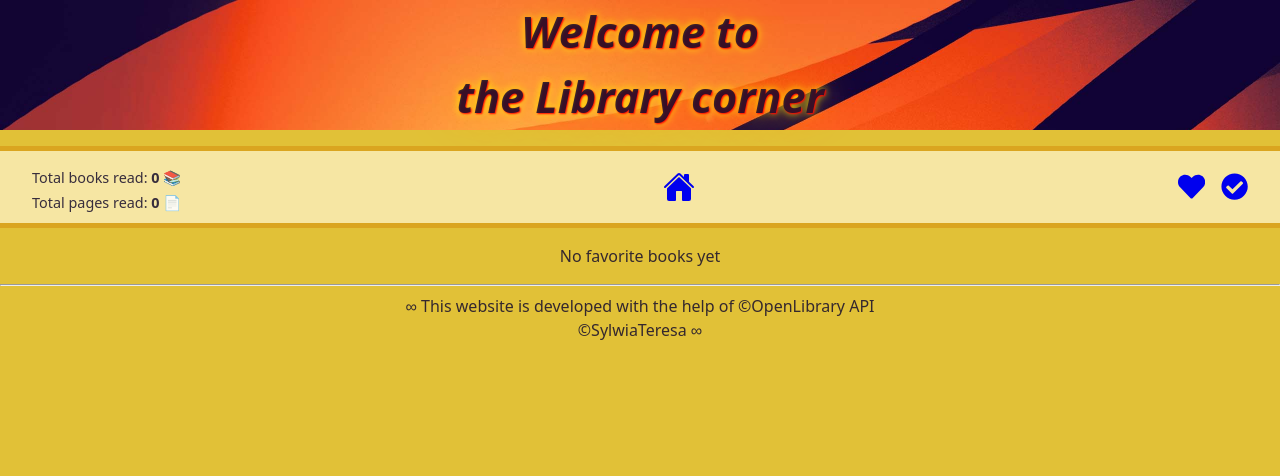
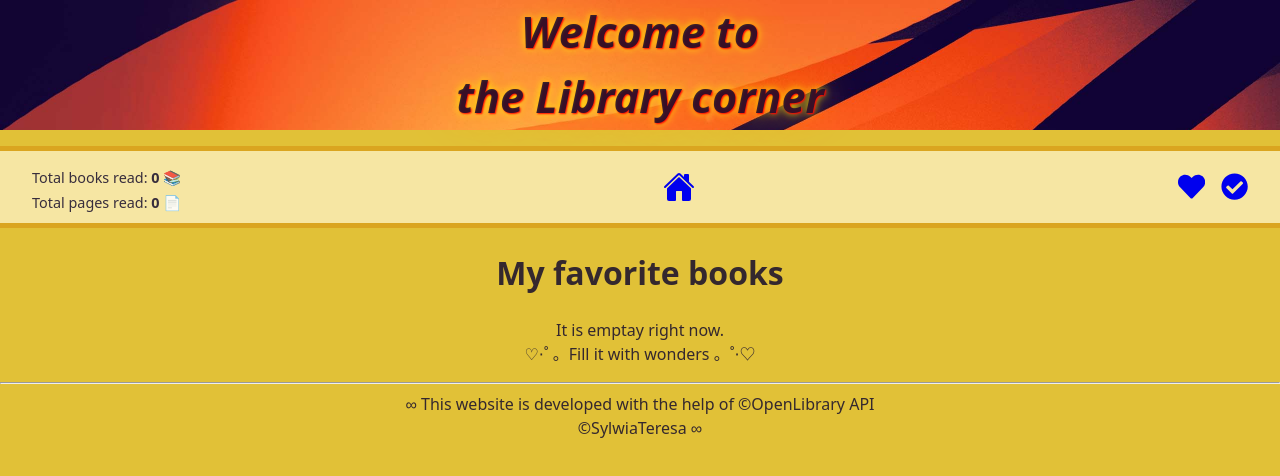
Before and after one commit to SylwiaTeresa/lib-corner, a React (Vite) app: page /favorites in a window 1280 px wide. Shown: the top 476 px of the page. Built offline with nearby package versions, Linux system fonts and the light colour scheme.

Commit message:
fix: correct form field names and improve search bar empty state

```diff
--- a/src/components/SearchBar/SearchBar.tsx
+++ b/src/components/SearchBar/SearchBar.tsx
@@ -30,13 +30,14 @@ export const SearchBar = () => {
 
       <form className="input-wrapper" onSubmit={handleSubmit}>
         <input
+          name="search"
           ref={inputRef}
           className="searchbar"
           type="text"
           placeholder="Search för books..."
           value={inputValue}
           onChange={(e) => setInputValue(e.target.value)}
-          aria-label="Search for books" // a11y: skärmläsare
+          aria-label="Search for books"
         />
         <button type="submit" className="search-icon">
           <FaSearch aria-hidden="true" />
--- a/src/routes/FavoriteDetailsPage.tsx
+++ b/src/routes/FavoriteDetailsPage.tsx
@@ -43,6 +43,7 @@ export default function FavoriteDetailsPage() {
 
       <h3>My notes</h3>
       <textarea
+        name="textarea"
         value={notes}
         onChange={e => setNotes(e.target.value)}
         rows={5}
--- a/src/routes/FavoritePage.tsx
+++ b/src/routes/FavoritePage.tsx
@@ -6,14 +6,16 @@ export default function FavoritesPage() {
   const { favorites } = useFavorites();
   const navigate = useNavigate();
 
-  if (!favorites.length) {
-    return <p>No favorite books yet</p>;
-  }
-
   return (
-    <>
+    <div className="favorite-books-page">
       <h1>My favorite books</h1>
 
+      {favorites.length === 0 ? (
+        <p id="empty">
+          It is emptay right now. <br />
+          ♡⋅˚ 。Fill it with wonders 。˚⋅♡
+        </p>
+      ) : (
         <section className="book-grid">
           {favorites.map(book => (
             <BookCard
@@ -27,6 +29,7 @@ export default function FavoritesPage() {
             />
           ))}
         </section>
-    </>
+      )}
+    </div>
   );
 }
```
Lines whose indentation alone changed are shown as unchanged.
